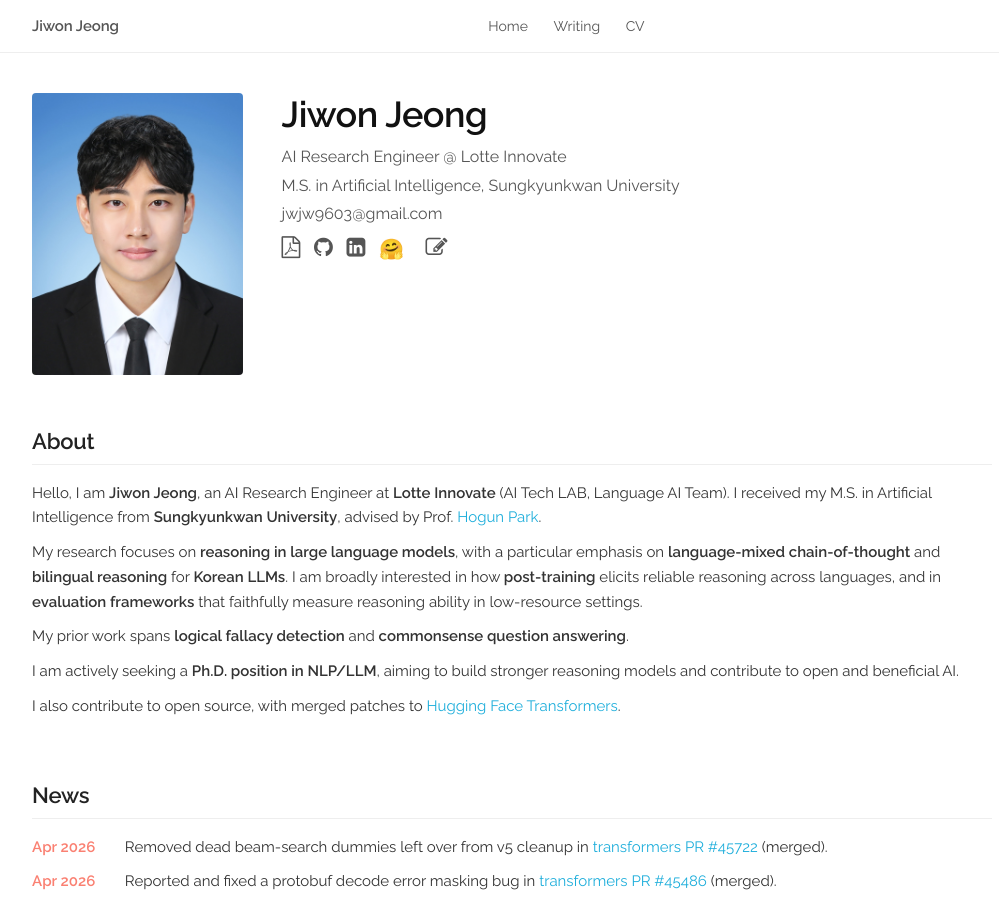
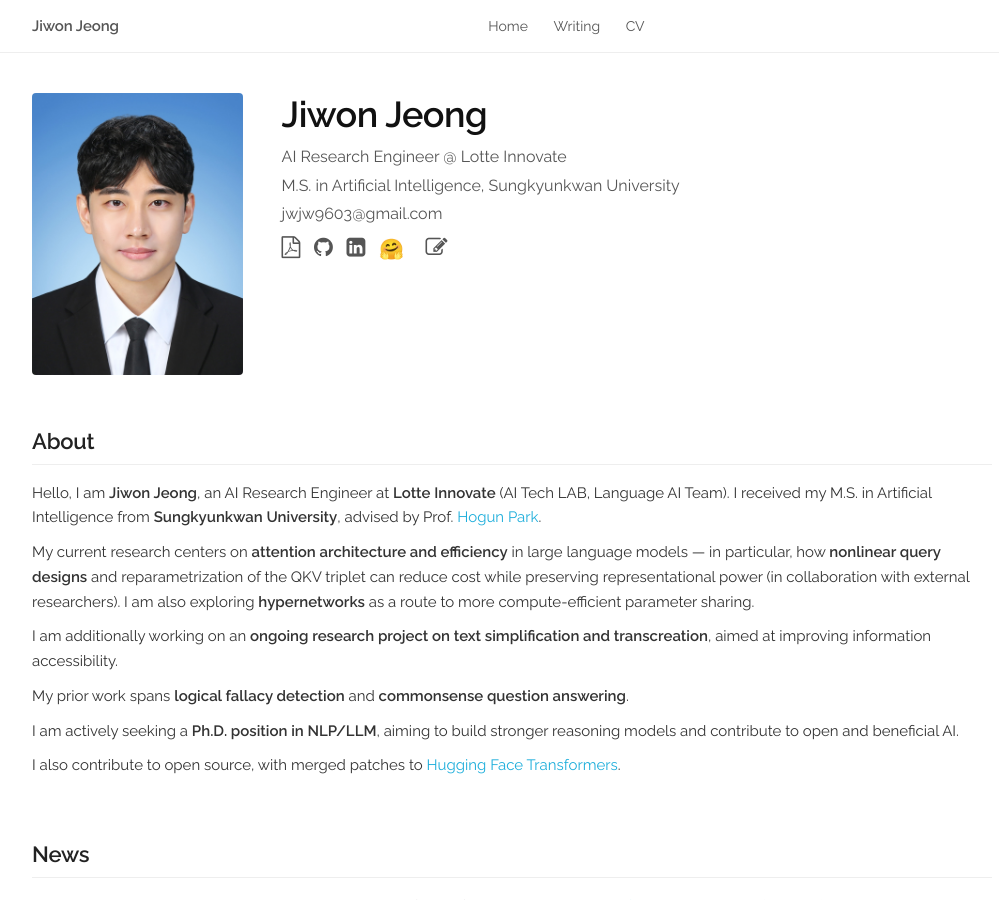
Before and after one commit to jw9603/jw9603.github.io, a Jekyll site: the page built from index.html, in a window 1280 px wide and 900 px high. Shown: the whole window, without its empty margins (128-1127 px from the left). Built offline with Jekyll 4.4.1, drawn with Linux system fonts in a browser that asks for light colours; a style sheet for code colours, icons or effects is not loaded.

Commit message:
docs(about): refresh research description to reflect current tracks
Replace the language-mixed / bilingual-reasoning framing (now retired) with the three active tracks: attention architecture and efficiency (nonlinear query / QKV reparametrization work with external collaborators), hypernetworks exploration, and an ongoing project on text simplification and transcreation. Keeps the surrounding paragraphs (advisor, prior work, Ph.D. seeking, open source) unchanged.

```diff
--- a/index.html
+++ b/index.html
@@ -47,8 +47,10 @@
       I received my M.S. in Artificial Intelligence from <b>Sungkyunkwan University</b>, advised by Prof. <a href="https://hogunpark.com/" target="_blank">Hogun Park</a>.
     </p>
     <p>
-      My research focuses on <b>reasoning in large language models</b>, with a particular emphasis on <b>language-mixed chain-of-thought</b> and <b>bilingual reasoning</b> for <b>Korean LLMs</b>.
-      I am broadly interested in how <b>post-training</b> elicits reliable reasoning across languages, and in <b>evaluation frameworks</b> that faithfully measure reasoning ability in low-resource settings.
+      My current research centers on <b>attention architecture and efficiency</b> in large language models — in particular, how <b>nonlinear query designs</b> and reparametrization of the QKV triplet can reduce cost while preserving representational power (in collaboration with external researchers). I am also exploring <b>hypernetworks</b> as a route to more compute-efficient parameter sharing.
+    </p>
+    <p>
+      I am additionally working on an <b>ongoing research project on text simplification and transcreation</b>, aimed at improving information accessibility.
     </p>
     <p>
       My prior work spans <b>logical fallacy detection</b> and <b>commonsense question answering</b>.
```
